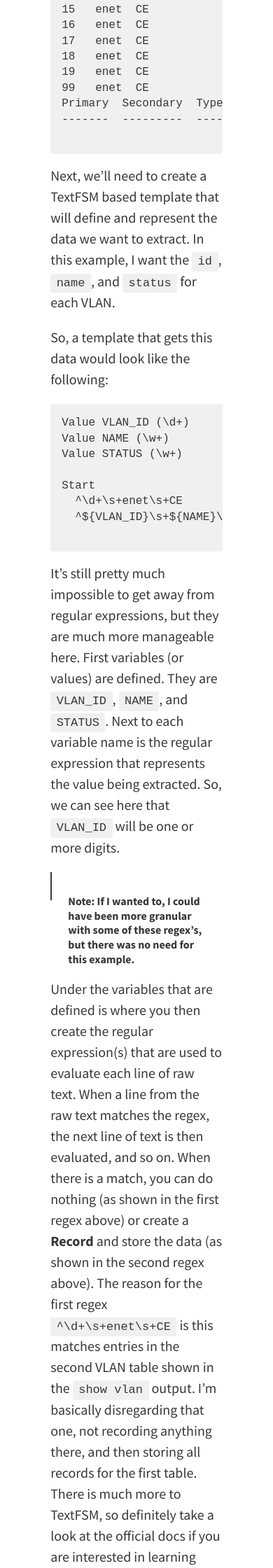
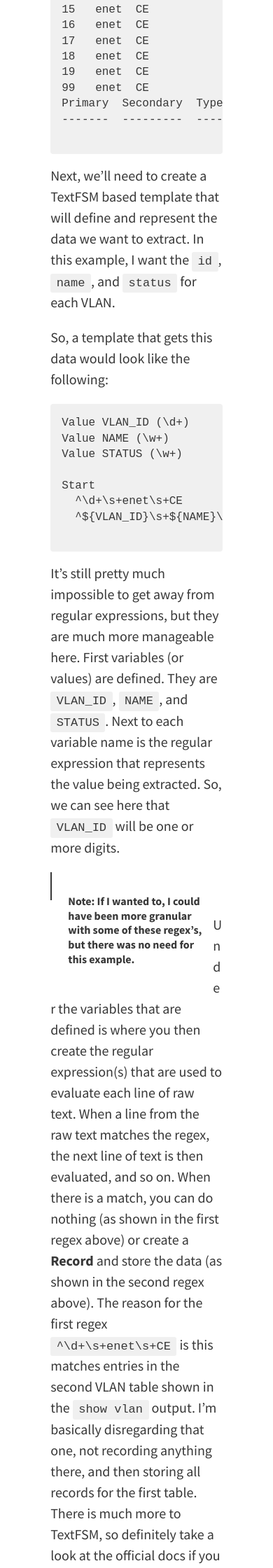
Before and after one commit to jedelman8/jedelman8.github.com, a Jekyll site: the page built from _posts/2015-02-26-programmatic-access-to-cli-devices-with-textfsm.md, in a window 390 px wide. Shown: the part 4160-6400 px from the top of the page at 70% size. Built offline with Jekyll 4.4.1, drawn with Linux system fonts in a browser that asks for light colours; nearby versions of some CDN libraries; comment, search, counter and statistics services are not loaded.

Commit message:
testing for mobile

```diff
--- a/_sass/base/_global.scss
+++ b/_sass/base/_global.scss
@@ -21,11 +21,12 @@
   color: $text-color;
   font-family: $font-family;
   font-size: $font-size;
-  //word-wrap: break-word;
+  word-wrap: break-word;
 }
 h1, h2, h3, h4, h5, h6 {
   line-height: 1.3;
   margin: 0.67em 0;
+  word-wrap: normal;
   a {
     color: $text-color;
   }
```
